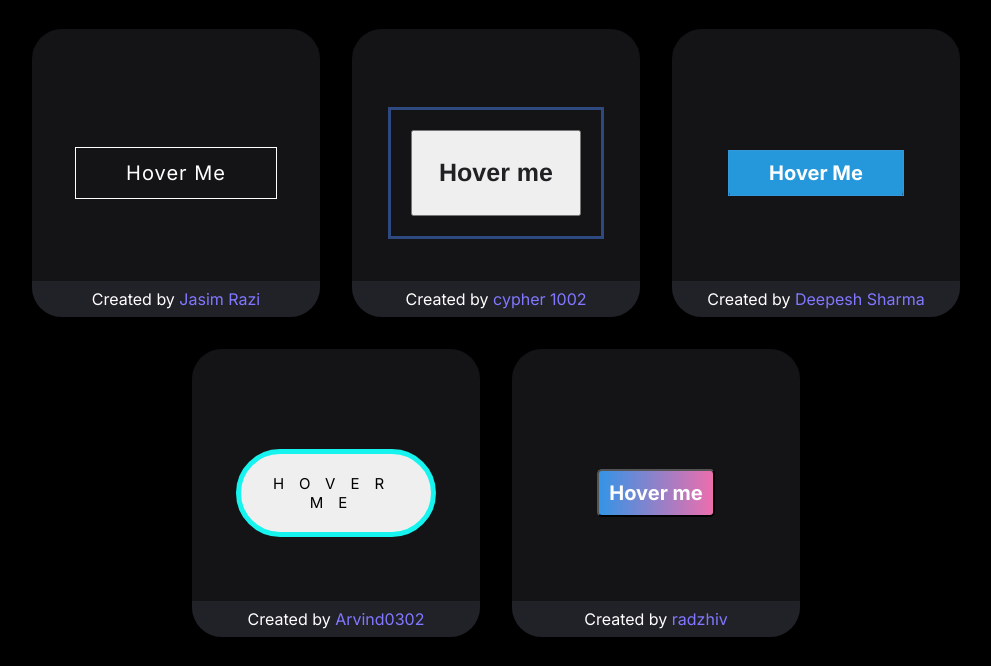
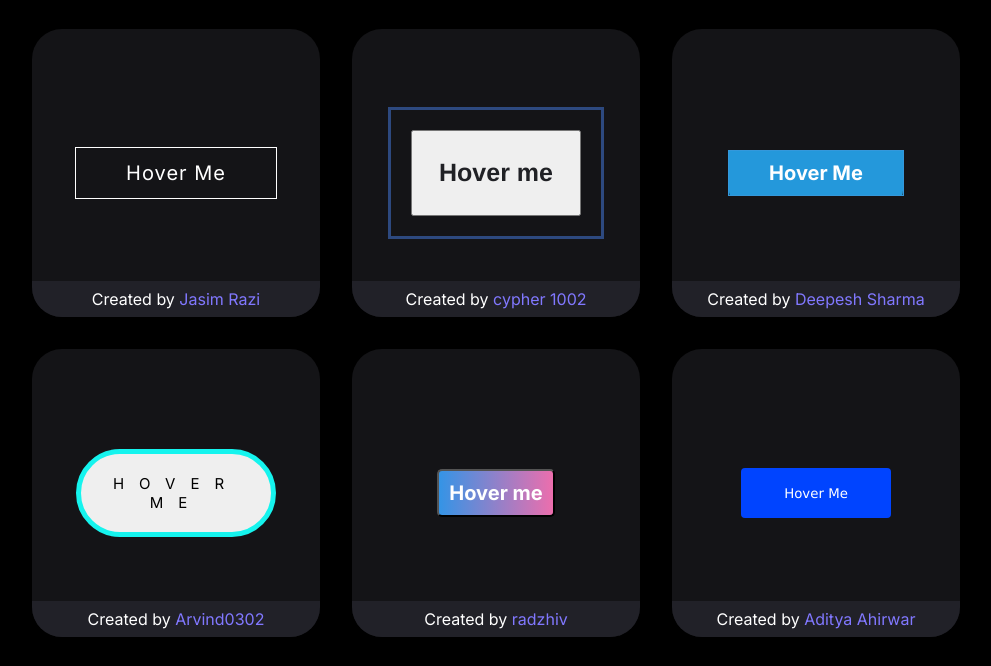
Before and after one commit to Design-and-Code/css-buttons, a plain HTML site: page index.html in a window 1280 px wide. Shown: the part 5286-5952 px from the top of the page, without its empty margins (144-1135 px from the left). Drawn offline with Linux system fonts and the light colour scheme.

Commit message:
added a animated button

```diff
--- a/buttons/buttons.css
+++ b/buttons/buttons.css
@@ -2309,3 +2309,44 @@ a:focus-visible {
 }
 
 /*radzhiv's btn end*/
+
+
+/* Aditya's button starts */
+
+.aditya-btn {
+    width: 150px;
+    height: 50px;
+    color: white;
+    position: relative;
+    display: inline-block;
+    background: rgb(0, 68, 255);
+    border: none;
+    border-radius: 4px;
+    padding: 10px 25px;
+    font-family: Verdana, Geneva, Tahoma, sans-serif;
+    font-weight: 20px;
+    cursor: pointer;
+    transition: all 0.2s ease;
+    z-index: 1;
+  }
+  .aditya-btn:after {
+    position: absolute;
+    content: "";
+    width: 0;
+    height: 0;
+    top: 0;
+    left: 0;
+    border-radius: 5px;
+    background-image: linear-gradient(275deg, #190c8e 0%, #b53232 74%);
+    transition: all 0.2s ease-in-out;
+    z-index: -1;
+  }
+   .aditya-btn:hover:after {
+    top: auto;
+    bottom: 0;
+    width: 100%;
+    height: 100%;
+    border-radius: 40%;
+    border: none;
+  }
+/* Aditya's button end  */
--- a/index.html
+++ b/index.html
@@ -593,6 +593,16 @@
             </div>
             <!-- radzhiv's btn end -->
 
+            <!-- Aditya's btn start -->
+            <div class="button-container">
+                <button class="aditya-btn">Hover Me</button>
+                <div class="createdby-section">
+                    Created by
+                    <a href="https://github.com/Aditya-ahirwar">Aditya Ahirwar</a>
+                </div>
+            </div>
+            <!-- Aditya's btn end -->
+
 
         </div>
 
```
